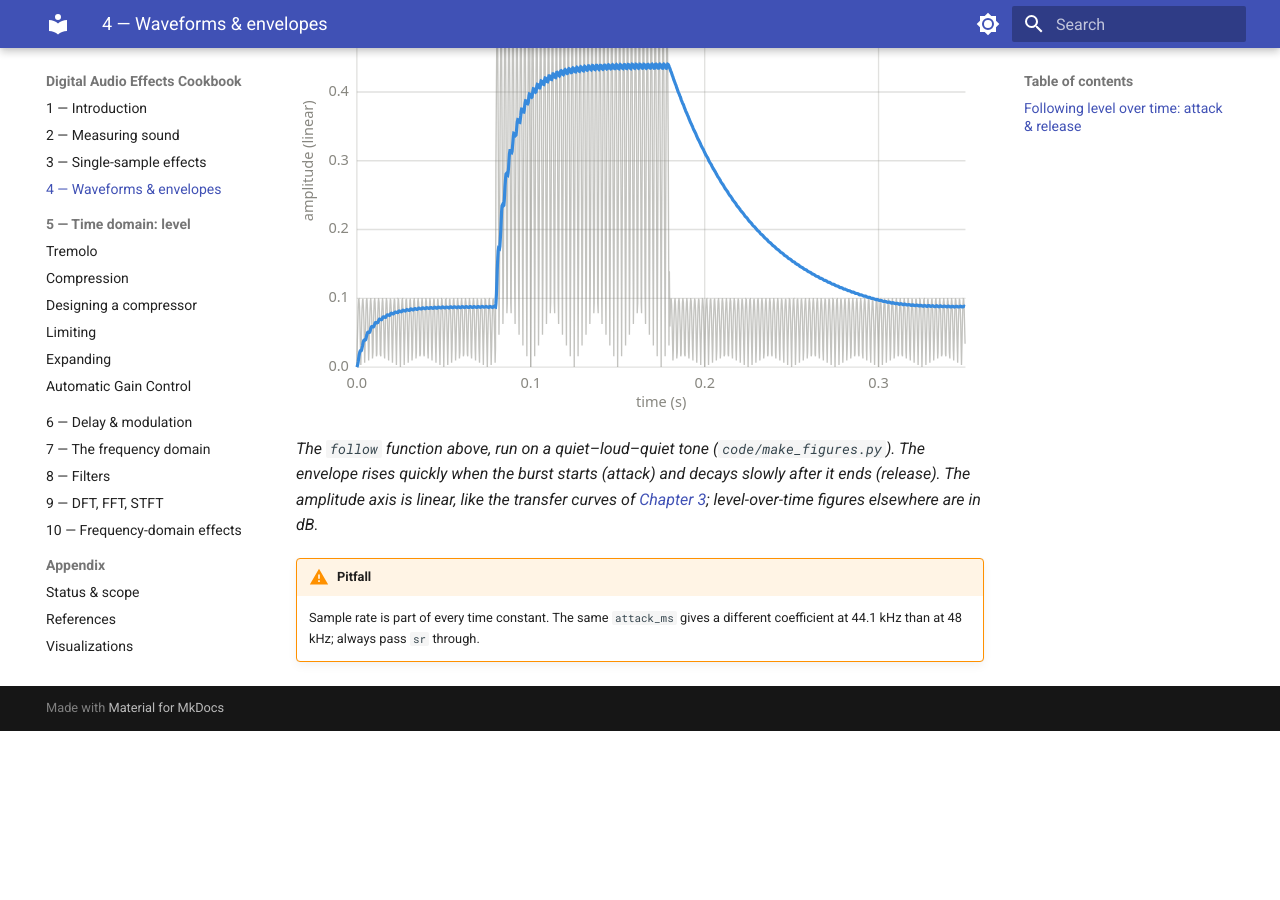
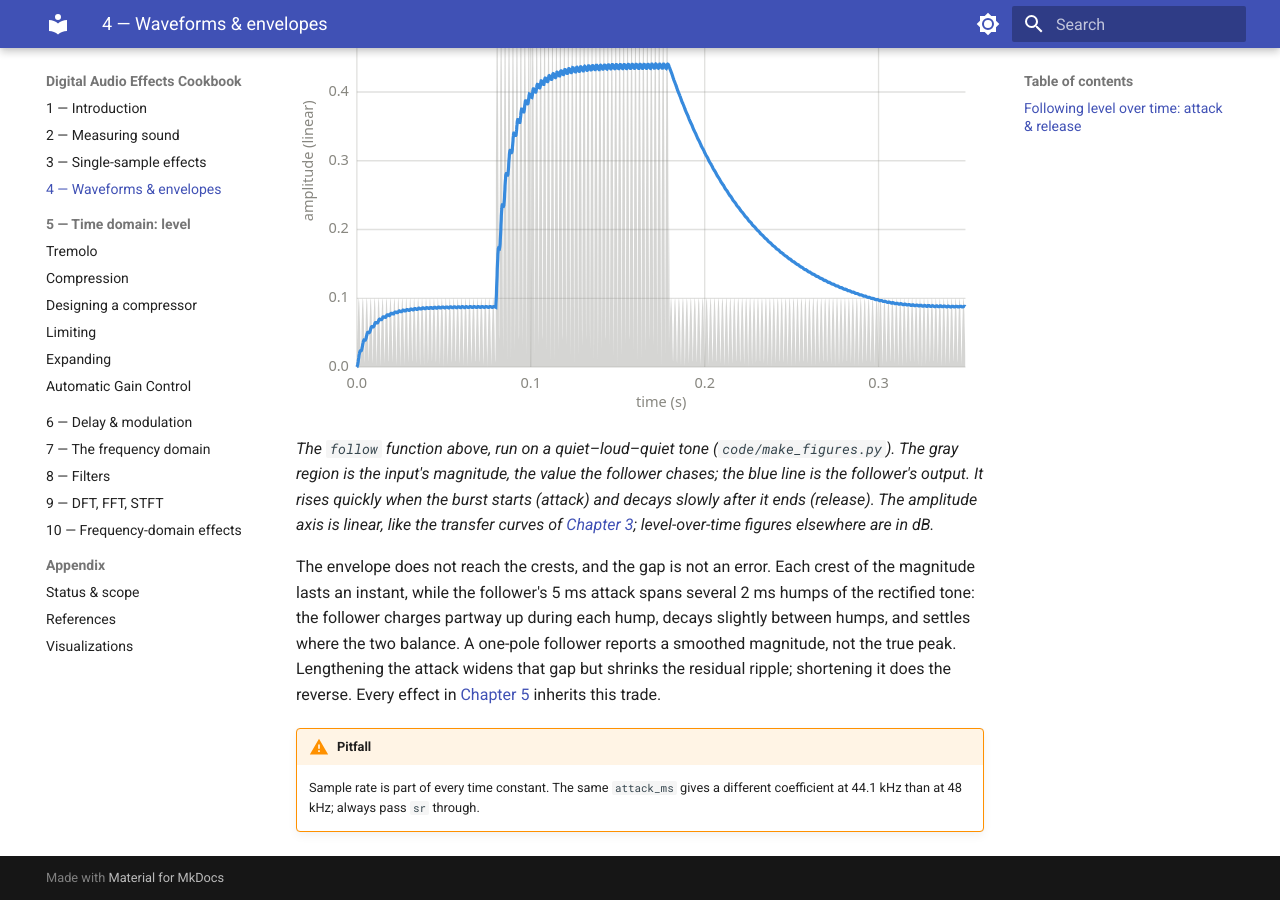
Before and after one commit to pdx-cs-sound/effects-cookbook, an MkDocs documentation site: the page built from prototype/waveforms.md, in a window 1280 px wide and 900 px high, scrolled down 1097 px. Built offline with MkDocs 1.6.1 and Material for MkDocs 9.7.7, drawn with Linux system fonts in a browser that asks for light colours; before the commit the page ends 1828 px from its top, so only the background shows below that.

Commit message:
Chapter 4 - fixed and expanded first figure

```diff
--- a/prototype/waveforms.md
+++ b/prototype/waveforms.md
@@ -44,9 +44,18 @@ smoothed level.
 ![Rectified samples of a quiet–loud–quiet tone, with the one-pole envelope riding over them: it rises with the burst in about 5 ms and decays after it in about 50 ms.](img/envelope_follower.svg)
 
 *The `follow` function above, run on a quiet–loud–quiet tone (`code/make_figures.py`). The
-envelope rises quickly when the burst starts (attack) and decays slowly after it ends
-(release). The amplitude axis is linear, like the transfer curves of
+gray region is the input's magnitude, the value the follower chases; the blue line is the
+follower's output. It rises quickly when the burst starts (attack) and decays slowly after
+it ends (release). The amplitude axis is linear, like the transfer curves of
 [Chapter 3](single-sample.md); level-over-time figures elsewhere are in dB.*
+
+The envelope does not reach the crests, and the gap is not an error. Each crest of the
+magnitude lasts an instant, while the follower's 5 ms attack spans several 2 ms humps of
+the rectified tone: the follower charges partway up during each hump, decays slightly
+between humps, and settles where the two balance. A one-pole follower reports a smoothed
+magnitude, not the true peak. Lengthening the attack widens that gap but shrinks the
+residual ripple; shortening it does the reverse. Every effect in
+[Chapter 5](compression.md) inherits this trade.
 
 !!! warning "Pitfall"
     Sample rate is part of every time constant. The same `attack_ms` gives a different
```
Also changed, not shown: research/confusions.md (+13 -0 lines), prototype/img/envelope_follower.svg, 1 other file.
